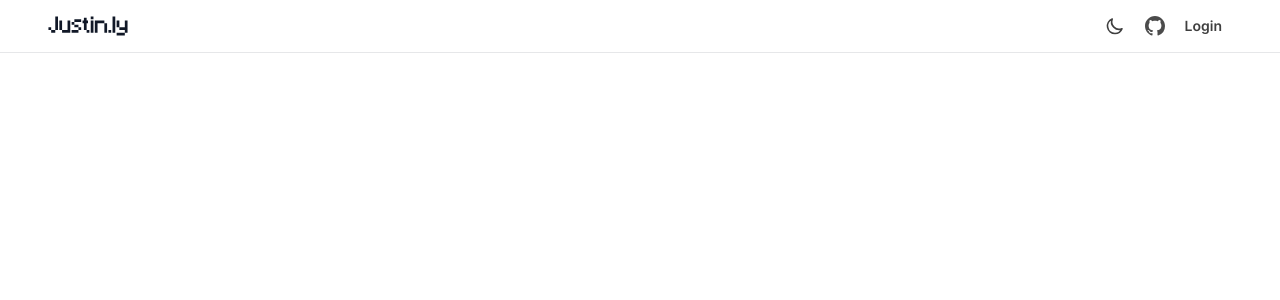
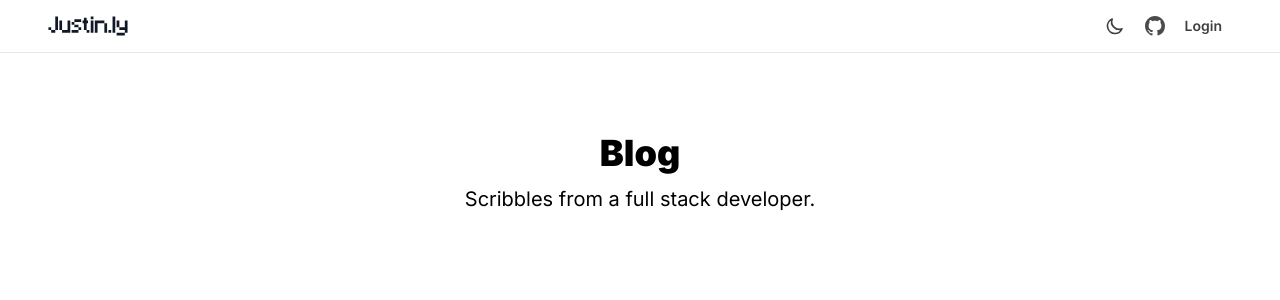
Before and after one commit to jstnmthw/laravel-nextjs-ts-blog, a Next.js app in the folder frontend/: page /blog in a window 1280 px wide. Shown: the top 300 px of the page. Built offline with nearby package versions, Linux system fonts and the light colour scheme.

Commit message:
update: blog section

```diff
--- a/frontend/package.json
+++ b/frontend/package.json
@@ -22,6 +22,7 @@
     "@babel/eslint-parser": "^7.12.1",
     "@next/eslint-plugin-next": "^10.0.4",
     "@tailwindcss/forms": "^0.4.0",
+    "@tailwindcss/typography": "^0.5.2",
     "@types/node": "^17.0.21",
     "@types/react": "^17.0.41",
     "autoprefixer": "^10.4.2",
--- /dev/null
+++ b/frontend/src/pages/blog/components/hero.tsx
@@ -0,0 +1,13 @@
+import { FC } from 'react'
+
+const Hero: FC = () => {
+    return (
+        <div className="my-20 text-center">
+            <h1 className="mb-3 text-4xl font-black">Blog</h1>
+            <span className="text-xl dark:text-gray-400">
+                Scribbles from a full stack developer.
+            </span>
+        </div>
+    )
+}
+export default Hero
--- a/frontend/src/pages/blog/index.tsx
+++ b/frontend/src/pages/blog/index.tsx
@@ -1,6 +1,7 @@
 import Head from 'next/head'
 import { useAuth } from '@/hooks/auth'
 import Navigation from '@/components/Layouts/Navigation'
+import Hero from '@/pages/blog/components/hero'
 
 export default function Home() {
     const { user } = useAuth()
@@ -10,6 +11,9 @@ export default function Home() {
                 <title>Blog | justin.ly</title>
             </Head>
             <Navigation user={user} />
+            <main>
+                <Hero />
+            </main>
         </div>
     )
 }
```
Also changed, not shown: 1 other file (tests, documents, lock files or other folders).
